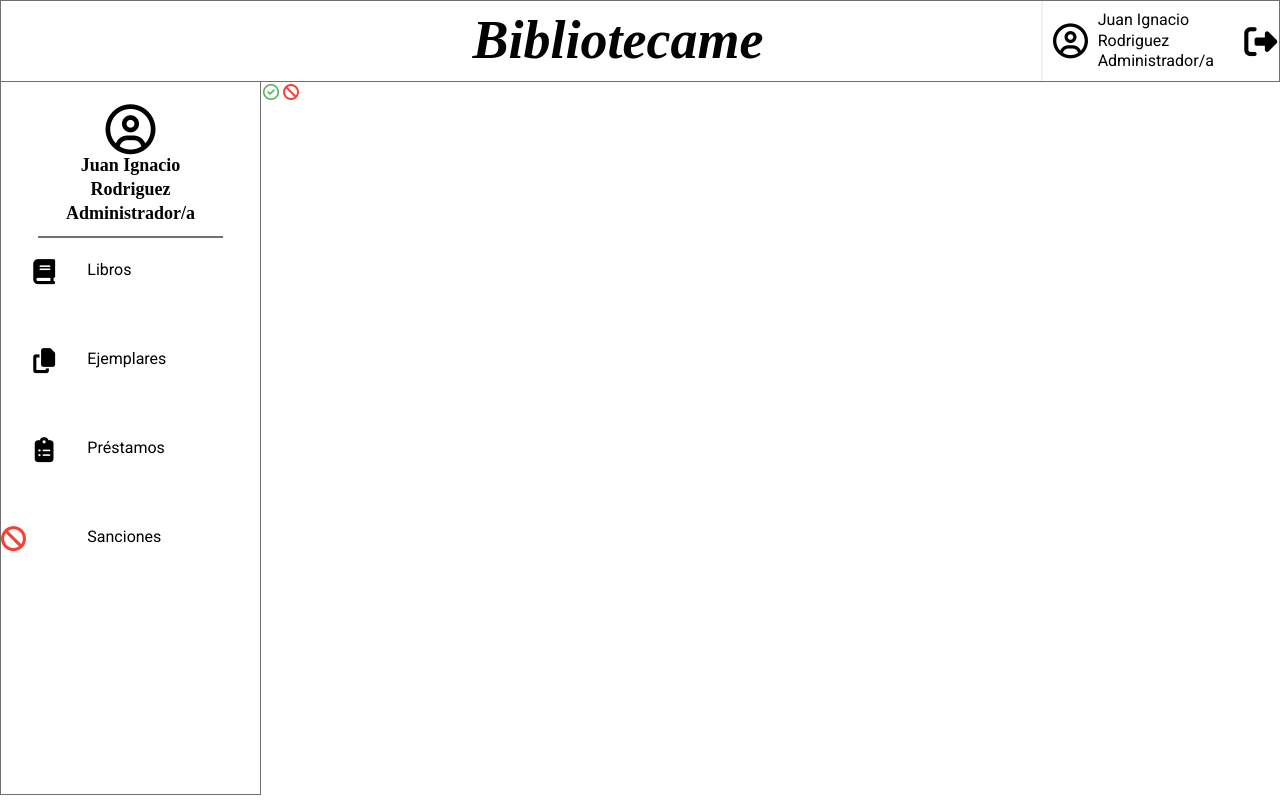
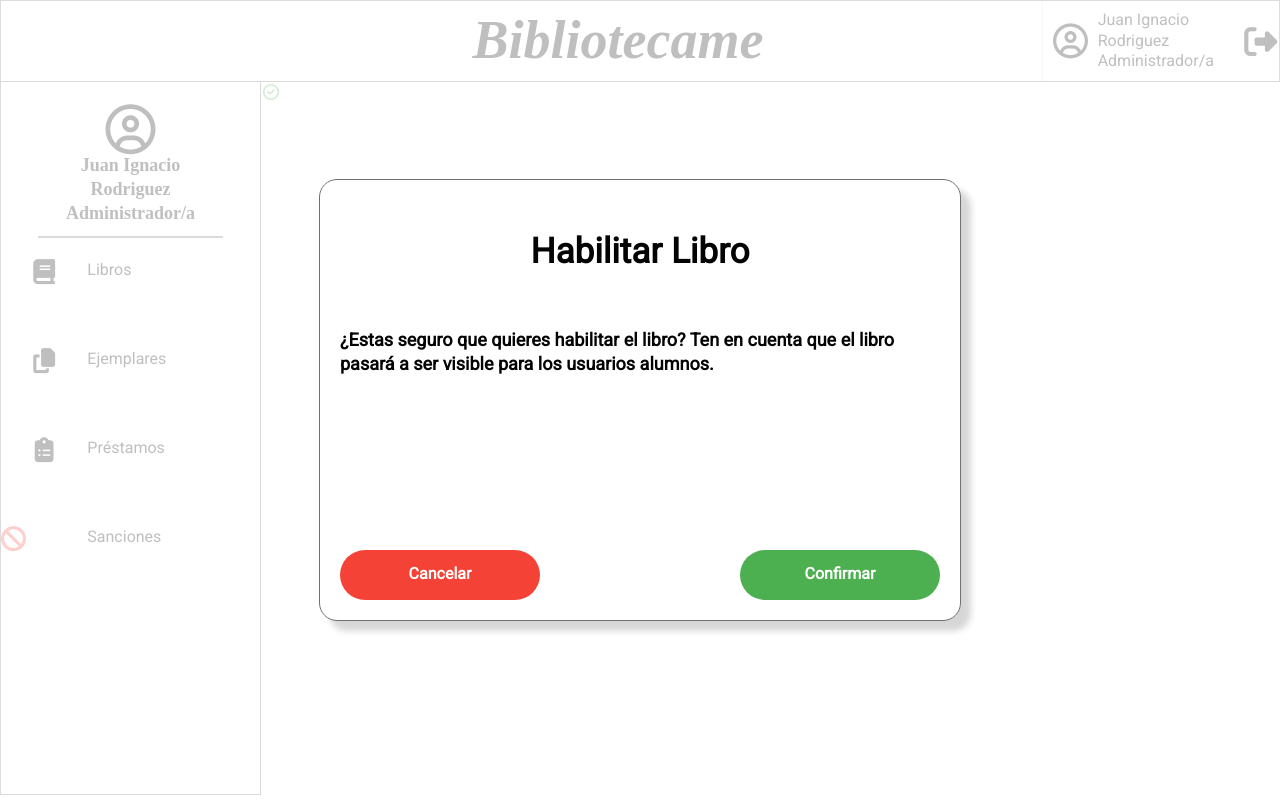
Before and after one commit to GustavoCarvallo/bibliotecame-front, a React (Create React App) app: page /bookscreen in a window 1280 px wide. Both pictures are taken after a click on the icon 271 px from the left and 94 px from the top of the page. Built offline with nearby package versions, Linux system fonts and the light colour scheme; no server answers; a web font is replaced by a local one.

Commit message:
Modal listo

```diff
--- a/package.json
+++ b/package.json
@@ -12,6 +12,7 @@
     "@types/react-dom": "^16.9.0",
     "react": "^16.13.1",
     "react-dom": "^16.13.1",
+    "react-modal": "^3.11.2",
     "react-router-dom": "^5.2.0",
     "react-scripts": "3.4.3",
     "typescript": "~3.7.2"
@@ -38,6 +39,7 @@
     ]
   },
   "devDependencies": {
+    "@types/react-modal": "^3.10.6",
     "@types/react-router-dom": "^5.1.5"
   }
 }
--- a/src/book/BookScreen.tsx
+++ b/src/book/BookScreen.tsx
@@ -2,10 +2,14 @@ import React from "react";
 import {post} from "../utils/http"
 import "./Book.css"
 import IconButton from "../common/IconButton";
+import ModalComponent from "../common/Modal";
 
 const BookScreen = () => {
 
+    const [bookIsActive,setIsActive] = React.useState(false);
+
     const activate = (id: number) => {
+        setIsActive(true);
         post("book/"+id+"/activate",[],).then( () => {
                 alert("Book " + id + " activated!");
             }
@@ -15,6 +19,7 @@ const BookScreen = () => {
     }
 
     const deactivate = (id: number) => {
+        setIsActive(false);
         post("book/"+id+"/deactivate",[],).then( () => {
                 alert("Book " + id + " deactivated!");
             }
@@ -24,8 +29,17 @@ const BookScreen = () => {
     }
 
     return <div>
-        <IconButton icon={"far fa-check-circle"} onClick={() => activate(1)}/>
-        <IconButton icon={"fas fa-ban"} onClick={() => deactivate(2)}/>
+        {bookIsActive ?
+            (<ModalComponent title={"Deshabilitar Libro"} text={"¿Estas seguro que quieres deshabilitar el libro?\n" +
+            "\n" +
+            "Ten en cuenta que el libro dejará de ser visible\n" +
+            "para los usuarios alumnos.\n"} onClick={()=>deactivate(2)} button={<IconButton icon={"fas fa-ban"} onClick={()=>{}}/>}/>)
+            :
+            (<ModalComponent title={"Habilitar Libro"} text={"¿Estas seguro que quieres habilitar el libro?\n" +
+            "\n" +
+            "Ten en cuenta que el libro pasará a ser visible\n" +
+            "para los usuarios alumnos.\n"} onClick={()=>activate(1)} button={<IconButton icon={"far fa-check-circle"} onClick={()=>{}}/>}/>)
+        }
     </div>
 
     //Aca debería ir la vista del libro
--- /dev/null
+++ b/src/common/Modal.css
@@ -0,0 +1,81 @@
+.modalComponent {
+    top: 50%;
+    left: 50%;
+    right: auto;
+    bottom: auto;
+    transform: translate(-50%, -50%);
+    width: 600px;
+    height: 400px;
+    border-radius: 18px;
+    box-shadow: 10px 10px 6px 0 rgba(0, 0, 0, 0.16);
+    border: solid 1px #707070;
+    background-color: #ffffff;
+}
+
+.Justify {
+    display: flex;
+    justify-content: center;
+}
+
+.JustifyButton {
+    margin-top: 150px;
+    display: flex;
+    justify-content: space-between;
+}
+
+.RectangleCancelar {
+    width: 200px;
+    height: 50px;
+    border-radius: 33px;
+    border: none;
+    background-color: #f44336;
+    font-family: Roboto;
+    font-size: 16px;
+    font-weight: bold;
+    font-stretch: normal;
+    font-style: normal;
+    line-height: 1.31;
+    letter-spacing: 0px;
+    text-align: center;
+    color: #ffffff;
+}
+
+
+.RectangleConfirmar {
+    width: 200px;
+    height: 50px;
+    border: none;
+    border-radius: 33px;
+    background-color: #4caf50;
+    font-family: Roboto;
+    font-size: 16px;
+    font-weight: bold;
+    font-stretch: normal;
+    font-style: normal;
+    line-height: 1.31;
+    letter-spacing: 0px;
+    text-align: center;
+    color: #ffffff;
+}
+
+.Title {
+    font-family: Roboto;
+    font-size: 35px;
+    font-weight: bold;
+    font-stretch: normal;
+    font-style: normal;
+    line-height: 1.31;
+    letter-spacing: 0.01px;
+    color: #030303;
+}
+
+.Text {
+    font-family: Roboto;
+    font-size: 18px;
+    font-weight: bold;
+    font-stretch: normal;
+    font-style: normal;
+    line-height: 1.33;
+    letter-spacing: 0px;
+    color: #030303;
+}
--- a/src/common/Modal.tsx
+++ b/src/common/Modal.tsx
@@ -1 +1,79 @@
-import React from "react";
+import React, {useState} from "react";
+import ReactDOM from 'react-dom';
+import Modal from 'react-modal';
+import "./Modal.css"
+
+const customStyles = {
+    content : {
+        top: '50%',
+        left: '50%',
+        right: 'auto',
+        bottom: 'auto',
+        transform: 'translate(-50%, -50%)',
+        width: '600px',
+        height: '400px',
+        border: 'solid 1px #707070',
+        "background-color": '#ffffff',
+        "border-radius": '18px',
+        "box-shadow": '10px 10px 6px 0 rgba(0, 0, 0, 0.16)'
+}
+
+};
+
+
+interface Props {
+    title: String,
+    text: String,
+    onClick : ()=>void,
+    button: JSX.Element
+}
+
+Modal.setAppElement('body')
+
+
+const ModalComponent = (props: Props) => {
+
+    const [modalIsOpen,setIsOpen] = React.useState(false);
+    function openModal() {
+        setIsOpen(true);
+    }
+
+    function afterOpenModal() {
+    }
+
+    function closeModal(){
+        setIsOpen(false);
+    }
+
+    function confirmModal(){
+        props.onClick();
+        setIsOpen(false);
+    }
+
+    return (
+        <div>
+            <div onClick={openModal}>
+                {props.button}
+            </div>
+            <Modal
+                isOpen={modalIsOpen}
+                onAfterOpen={afterOpenModal}
+                onRequestClose={closeModal}
+                style={customStyles}
+                contentLabel="Example Modal">
+
+                <div className={"Justify"}>
+                    <h2 className={"Title"}>{props.title}</h2>
+                </div>
+                <div className={"Justify"}><h4 className={"Text"}>{props.text}</h4></div>
+                <div className={"JustifyButton"}>
+
+                    <button onClick={closeModal} className={"RectangleCancelar"} >Cancelar</button>
+                    <button onClick={confirmModal} className={"RectangleConfirmar"} >Confirmar</button>
+                </div>
+            </Modal>
+        </div>
+    );
+}
+
+export default ModalComponent;
```
Also changed, not shown: 1 other file (tests, documents, lock files or other folders).
